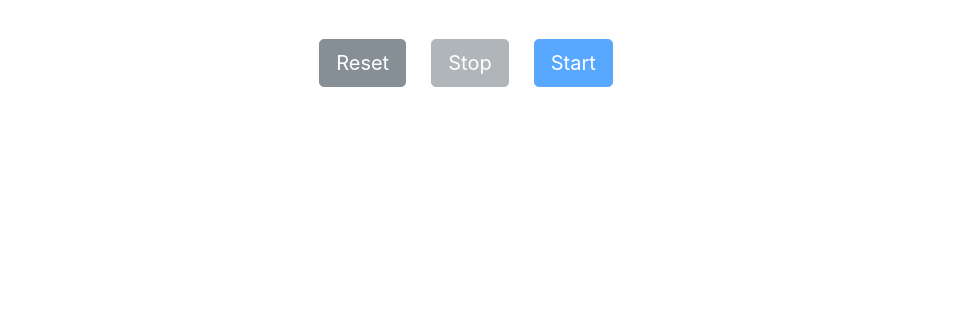
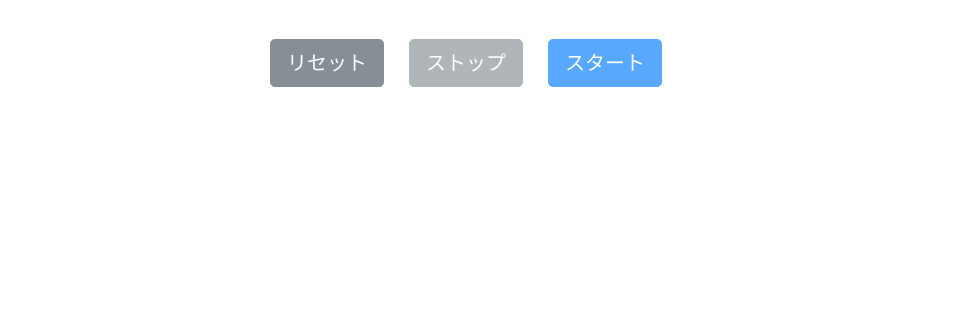
Before and after one commit to S-zebra/countdown_timer, a plain HTML site: page index.html in a window 1280 px wide. Shown: the part 489-800 px from the top of the page, without its empty margins (174-1127 px from the left). Drawn offline with nearby package versions, Linux system fonts and the light colour scheme.

Commit message:
ボタン表記の変更

```diff
--- a/index.html
+++ b/index.html
@@ -37,9 +37,9 @@
   </div>
   <div class="centered buttoncontainer">
     <!-- +1, +5, +10min, +5, +10sec-->
-    <button type="button" id="resetButton" class="btn btn-lg btn-secondary controller">Reset</button>
-    <button type="button" id="stopButton" class="btn btn-lg btn-secondary controller" disabled>Stop</button>
-    <button type="button" id="startButton" class="btn btn-lg btn-primary controller" disabled>Start</button>
+    <button type="button" id="resetButton" class="btn btn-lg btn-secondary controller">リセット</button>
+    <button type="button" id="stopButton" class="btn btn-lg btn-secondary controller" disabled>ストップ</button>
+    <button type="button" id="startButton" class="btn btn-lg btn-primary controller" disabled>スタート</button>
   </div>
 
   <script src="https://code.jquery.com/jquery-3.2.1.slim.min.js" integrity="sha384-KJ3o2DKtIkvYIK3UENzmM7KCkRr/rE9/Qpg6aAZGJwFDMVNA/GpGFF93hXpG5KkN"
```
